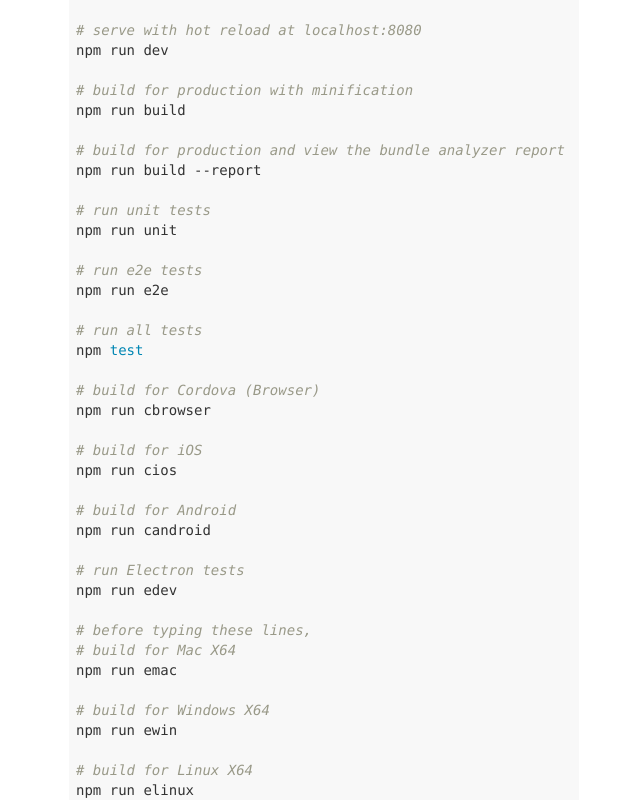
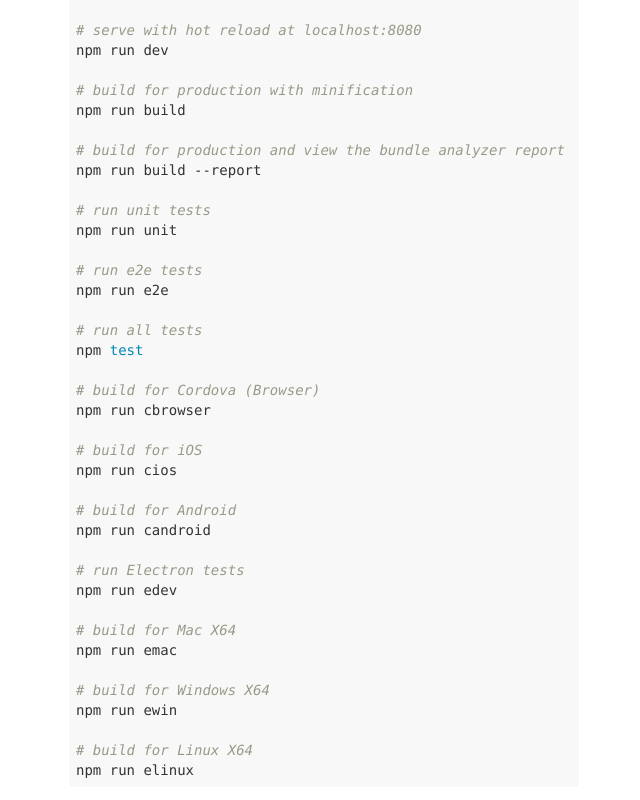
Before and after one commit to scris/linx.doc, a website: page index.html in a window 1280 px wide. Shown: the part 1560-2360 px from the top of the page, without its empty margins (316-956 px from the left). Drawn offline with Linux system fonts and the light colour scheme.

Commit message:
Update index.html

```diff
--- a/index.html
+++ b/index.html
@@ -88,7 +88,6 @@
 # run Electron tests
 npm run edev
 
-# before typing these lines,
 # build for Mac X64
 npm run emac
 
```
